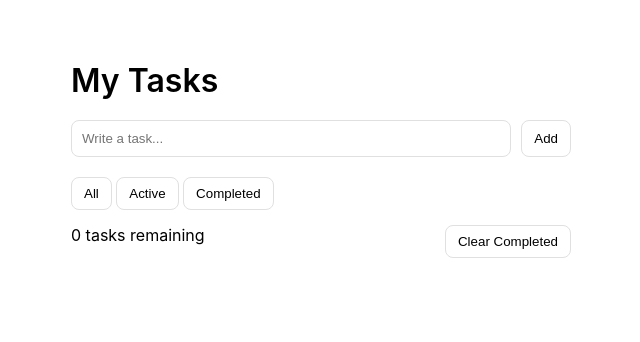
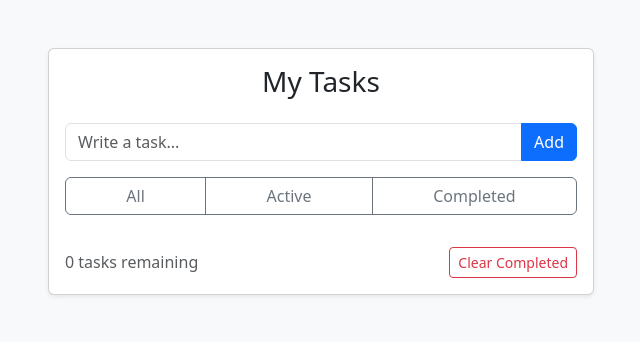
Before and after one commit to nv23026-yousuf-saleh/cc-302-to-do-app, a Flask app: page / in a window 1280 px wide. Shown: the top 342 px of the page, without its empty margins (319-959 px from the left). Run offline with Flask 3, Linux system fonts and the light colour scheme.

Commit message:
changed html css js code

```diff
--- a/static/script.js
+++ b/static/script.js
@@ -32,14 +32,17 @@ function renderTasks() {
         actions.className = "actions";
 
         const completeBtn = document.createElement("button");
+        completeBtn.className = "btn btn-sm btn-success";
         completeBtn.textContent = "Complete";
         completeBtn.onclick = () => toggleComplete(task.id);
 
         const editBtn = document.createElement("button");
+        editBtn.className = "btn btn-sm btn-warning";
         editBtn.textContent = "Edit";
         editBtn.onclick = () => editTask(task.id);
 
         const deleteBtn = document.createElement("button");
+        deleteBtn.className = "btn btn-sm btn-danger";
         deleteBtn.textContent = "Delete";
         deleteBtn.onclick = () => deleteTask(task.id);
 
--- a/static/style.css
+++ b/static/style.css
@@ -1,56 +1,12 @@
-body {
-    font-family: -apple-system, BlinkMacSystemFont, "Segoe UI", sans-serif;
-    background-color: #ffffff;
-    margin: 0;
-    padding: 40px;
-    display: flex;
-    justify-content: center;
-}
-
-.container {
-    width: 500px;
-}
-
-h1 {
-    font-weight: 600;
-    margin-bottom: 20px;
-}
-
-.task-input {
-    display: flex;
-    gap: 10px;
-    margin-bottom: 20px;
-}
-
-input {
-    flex: 1;
-    padding: 10px;
-    border: 1px solid #e0e0e0;
-    border-radius: 8px;
-    outline: none;
-}
-
-button {
-    padding: 8px 12px;
-    border-radius: 8px;
-    border: 1px solid #e0e0e0;
-    background: white;
-    cursor: pointer;
-    transition: 0.2s ease;
-}
-
-button:hover {
-    background: #f5f5f5;
-}
-
 .task {
     display: flex;
     justify-content: space-between;
     align-items: center;
-    padding: 10px;
-    border: 1px solid #f0f0f0;
-    border-radius: 8px;
-    margin-bottom: 10px;
+    padding: 10px 12px;
+    border: 1px solid #e9ecef;
+    border-radius: 6px;
+    margin-bottom: 8px;
+    background: #fff;
 }
 
 .task.completed span {
@@ -58,13 +14,6 @@ button:hover {
     opacity: 0.6;
 }
 
-.actions {
-    display: flex;
-    gap: 5px;
+.actions button {
+    margin-left: 5px;
 }
-
-.footer {
-    display: flex;
-    justify-content: space-between;
-    margin-top: 15px;
-}
--- a/templates/index.html
+++ b/templates/index.html
@@ -2,30 +2,53 @@
 <html lang="en">
 <head>
     <meta charset="UTF-8">
-    <title>Minimal To-Do</title>
+    <title>Bootstrap To-Do App</title>
+
+    <!-- Bootstrap CSS -->
+    <link href="https://cdn.jsdelivr.net/npm/bootstrap@5.3.2/dist/css/bootstrap.min.css" rel="stylesheet">
+
+    <!-- Custom CSS -->
     <link rel="stylesheet" href="{{ url_for('static', filename='style.css') }}">
 </head>
-<body>
+<body class="bg-light">
 
-<div class="container">
-    <h1>My Tasks</h1>
+<div class="container py-5">
+    <div class="row justify-content-center">
+        <div class="col-md-8 col-lg-6">
 
-    <div class="task-input">
-        <input type="text" id="taskInput" placeholder="Write a task...">
-        <button id="addTaskBtn">Add</button>
-    </div>
+            <div class="card shadow-sm">
+                <div class="card-body">
 
-    <div class="filters">
-        <button data-filter="all">All</button>
-        <button data-filter="active">Active</button>
-        <button data-filter="completed">Completed</button>
-    </div>
+                    <h3 class="text-center mb-4">My Tasks</h3>
 
-    <div id="taskList"></div>
+                    <!-- Task Input -->
+                    <div class="input-group mb-3">
+                        <input type="text" id="taskInput" class="form-control" placeholder="Write a task...">
+                        <button id="addTaskBtn" class="btn btn-primary">Add</button>
+                    </div>
 
-    <div class="footer">
-        <span id="taskCounter"></span>
-        <button id="clearCompleted">Clear Completed</button>
+                    <!-- Filters -->
+                    <div class="btn-group w-100 mb-3 filters">
+                        <button class="btn btn-outline-secondary" data-filter="all">All</button>
+                        <button class="btn btn-outline-secondary" data-filter="active">Active</button>
+                        <button class="btn btn-outline-secondary" data-filter="completed">Completed</button>
+                    </div>
+
+                    <!-- Task List -->
+                    <div id="taskList" class="mb-3"></div>
+
+                    <!-- Footer -->
+                    <div class="d-flex justify-content-between align-items-center">
+                        <span id="taskCounter" class="text-muted"></span>
+                        <button id="clearCompleted" class="btn btn-sm btn-outline-danger">
+                            Clear Completed
+                        </button>
+                    </div>
+
+                </div>
+            </div>
+
+        </div>
     </div>
 </div>
 
```
